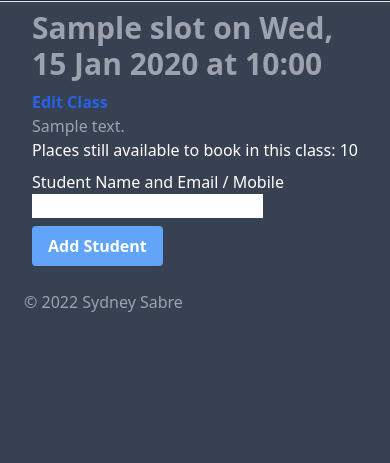
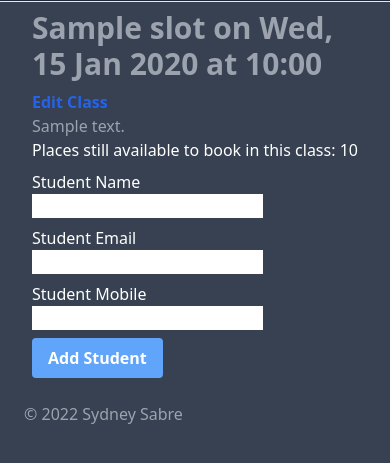
Before and after one commit to johnchowssc/lesson_booking_site, a Flask app: page /classes/1 in a window 390 px wide. Shown: the part 303-766 px from the top of the page. Run offline with Flask 2, Linux system fonts and the light colour scheme; a user stored in the database is signed in; tables that the repository leaves empty hold one stand-in row (values such as "Sample post"); style sheets or scripts are compiled from the project's sources.

Commit message:
Add student email and mobile fields and database changes

```diff
--- a/app/forms.py
+++ b/app/forms.py
@@ -47,5 +47,7 @@ class ClassForm(FlaskForm):
     submit = SubmitField("Create")
 
 class BookingClassForm(FlaskForm):
-    name = StringField("Student Name and Email / Mobile", validators=[DataRequired()])
+    name = StringField("Student Name", validators=[DataRequired()])
+    email = StringField("Student Email", validators=[DataRequired()])
+    mobile = StringField("Student Mobile", validators=[DataRequired()])
     submit = SubmitField("Add Student")
--- a/app/models.py
+++ b/app/models.py
@@ -59,6 +59,8 @@ class Student(db.Model):
     __tablename__ = "students"
     id = db.Column(db.Integer, primary_key=True)
     name = db.Column(db.String(250), nullable=True)
+    email = db.Column(db.String(250), nullable=True)
+    mobile = db.Column(db.String(250), nullable=True)
     paid = db.Column(db.Boolean, default=False, nullable=True)
     parent_id = db.Column(db.Integer, db.ForeignKey('class_slots.id'))
     user_id = db.Column(db.Integer, db.ForeignKey('users.id'), nullable=True)
--- a/app/routes.py
+++ b/app/routes.py
@@ -298,6 +298,8 @@ def book_class(class_slot_id):
         if class_slot.capacity - len(class_slot.students) > 0:
             new_student = Student(
                 name = form.name.data,
+                email = form.email.data,
+                mobile = form.mobile.data,
                 parent_id = class_slot_id,
                 user_id = current_user.id
             )
--- a/app/templates/class_slot.html
+++ b/app/templates/class_slot.html
@@ -24,7 +24,7 @@
         <div class="flex mr-auto my-4 w-full md:w-3/4 lg:w-1/2">
             <div class="flex grow">
                 <p class="text-white">
-                    {{ student.name }}
+                    {{ student.name }} {{ student.email }} {{ student.mobile }}
                 </p>
             </div>
             <div class="flex">
@@ -66,6 +66,28 @@
                     <span style="color: red;">[{{ error }}]</span>
                     {% endfor %}
                 </div>
+                <div class="my-2">
+                    <p class="text-white">
+                        {{ form.email.label }}
+                    </p>
+                    <p>
+                        {{ form.email }}
+                    </p>
+                    {% for error in form.email.errors %}
+                    <span style="color: red;">[{{ error }}]</span>
+                    {% endfor %}
+                </div>
+                <div class="my-2">
+                    <p class="text-white">
+                        {{ form.mobile.label }}
+                    </p>
+                    <p>
+                        {{ form.mobile }}
+                    </p>
+                    {% for error in form.mobile.errors %}
+                    <span style="color: red;">[{{ error }}]</span>
+                    {% endfor %}
+                </div>
                     <button class="bg-blue-400 hover:bg-blue-200 text-white font-bold py-2 px-4 rounded">{{ form.submit() }}</button>
             </form>
         {% else %}
```
Also changed, not shown: migrations/versions/1844858563ac_.py (added, +34 -0 lines).
